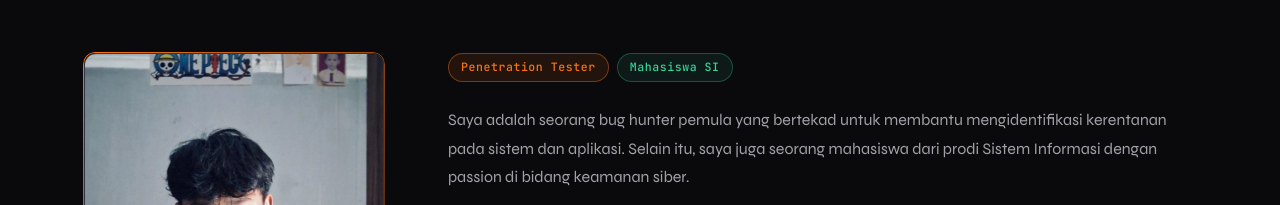
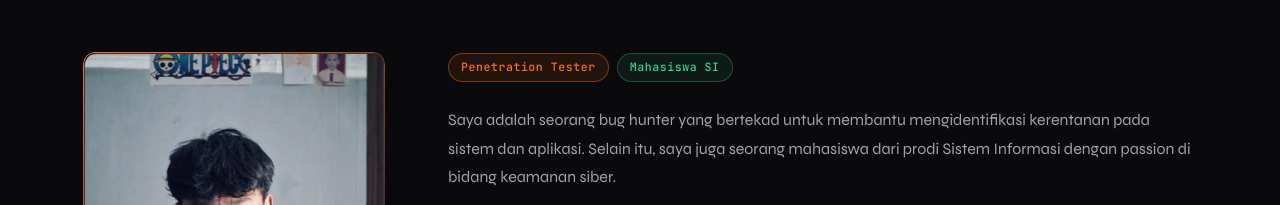
Before and after one commit to HarisAidhin/portofolio, a plain HTML site: page index.html in a window 1280 px wide. Shown: the part 959-1164 px from the top of the page. Drawn offline with Linux system fonts and the light colour scheme.

Commit message:
Initial commit - update

```diff
--- a/index.html
+++ b/index.html
@@ -82,7 +82,7 @@
                         <span class="badge badge-primary">Penetration Tester</span>
                         <span class="badge badge-accent">Mahasiswa SI</span>
                     </div>
-                    <p>Saya adalah seorang bug hunter pemula yang bertekad untuk membantu mengidentifikasi kerentanan
+                    <p>Saya adalah seorang bug hunter yang bertekad untuk membantu mengidentifikasi kerentanan
                         pada sistem dan aplikasi. Selain itu, saya juga seorang mahasiswa dari prodi Sistem Informasi
                         dengan passion di bidang keamanan siber.</p>
                     <p>Saya aktif berpartisipasi dalam berbagai program bug bounty dan coordinated vulnerability
```
